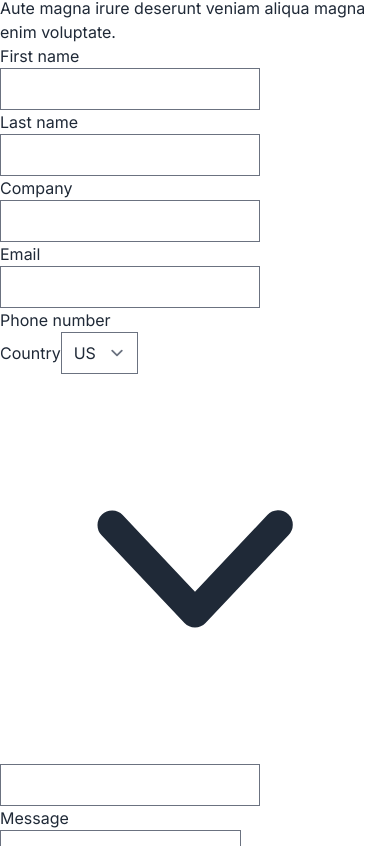
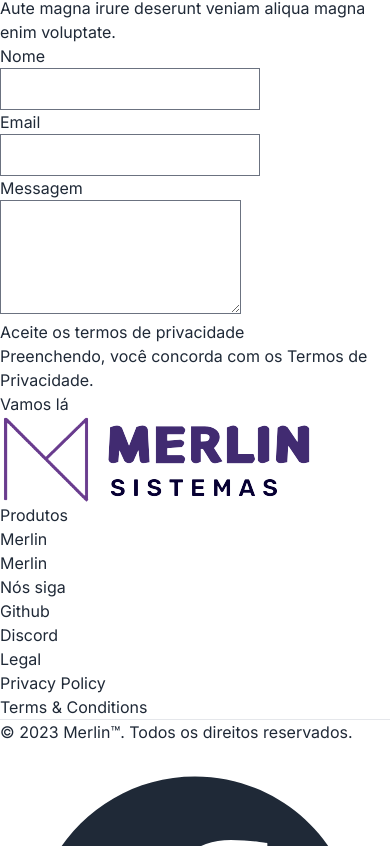
Before and after one commit to edersonff/Merlin-Tech, a Next.js app: page / in a window 390 px wide. Shown: the part 8798-9644 px from the top of the page. Built offline with nearby package versions, Linux system fonts and the light colour scheme.

Commit message:
fix: home form contact

```diff
--- a/src/Components/Home/Contact/index.tsx
+++ b/src/Components/Home/Contact/index.tsx
@@ -10,39 +10,23 @@ export default function HomeContact() {
   const [agreed, setAgreed] = useState(false);
 
   return (
-    <div className="isolate bg-white px-6 py-24 sm:py-32 lg:px-8">
-      <div
-        className="absolute inset-x-0 top-[-10rem] -z-10 transform-gpu overflow-hidden blur-3xl sm:top-[-20rem]"
-        aria-hidden="true"
-      >
-        <div
-          className="relative left-1/2 -z-10 aspect-[1155/678] w-[36.125rem] max-w-none -translate-x-1/2 rotate-[30deg] bg-gradient-to-tr from-[#ff80b5] to-[#9089fc] opacity-30 sm:left-[calc(50%-40rem)] sm:w-[72.1875rem]"
-          style={{
-            clipPath:
-              "polygon(74.1% 44.1%, 100% 61.6%, 97.5% 26.9%, 85.5% 0.1%, 80.7% 2%, 72.5% 32.5%, 60.2% 62.4%, 52.4% 68.1%, 47.5% 58.3%, 45.2% 34.5%, 27.5% 76.7%, 0.1% 64.9%, 17.9% 100%, 27.6% 76.8%, 76.1% 97.7%, 74.1% 44.1%)",
-          }}
-        />
-      </div>
+    <div className="isolate bg-white px-6 py-16 sm:py-24 lg:px-8">
       <div className="mx-auto max-w-2xl text-center">
         <h2 className="text-3xl font-bold tracking-tight text-gray-900 sm:text-4xl">
-          Contact sales
+          Entre em contato
         </h2>
         <p className="mt-2 text-lg leading-8 text-gray-600">
           Aute magna irure deserunt veniam aliqua magna enim voluptate.
         </p>
       </div>
-      <form
-        action="#"
-        method="POST"
-        className="mx-auto mt-16 max-w-xl sm:mt-20"
-      >
-        <div className="grid grid-cols-1 gap-x-8 gap-y-6 sm:grid-cols-2">
+      <form action="#" method="POST" className="mx-auto mt-8 max-w-xl sm:mt-10">
+        <div className="grid grid-cols-1 gap-y-2">
           <div>
             <label
               htmlFor="first-name"
               className="block text-sm font-semibold leading-6 text-gray-900"
             >
-              First name
+              Nome
             </label>
             <div className="mt-2.5">
               <input
@@ -50,40 +34,6 @@ export default function HomeContact() {
                 name="first-name"
                 id="first-name"
                 autoComplete="given-name"
-                className="block w-full rounded-md border-0 px-3.5 py-2 text-gray-900 shadow-sm ring-1 ring-inset ring-gray-300 placeholder:text-gray-400 focus:ring-2 focus:ring-inset focus:ring-indigo-600 sm:text-sm sm:leading-6"
-              />
-            </div>
-          </div>
-          <div>
-            <label
-              htmlFor="last-name"
-              className="block text-sm font-semibold leading-6 text-gray-900"
-            >
-              Last name
-            </label>
-            <div className="mt-2.5">
-              <input
-                type="text"
-                name="last-name"
-                id="last-name"
-                autoComplete="family-name"
-                className="block w-full rounded-md border-0 px-3.5 py-2 text-gray-900 shadow-sm ring-1 ring-inset ring-gray-300 placeholder:text-gray-400 focus:ring-2 focus:ring-inset focus:ring-indigo-600 sm:text-sm sm:leading-6"
-              />
-            </div>
-          </div>
-          <div className="sm:col-span-2">
-            <label
-              htmlFor="company"
-              className="block text-sm font-semibold leading-6 text-gray-900"
-            >
-              Company
-            </label>
-            <div className="mt-2.5">
-              <input
-                type="text"
-                name="company"
-                id="company"
-                autoComplete="organization"
                 className="block w-full rounded-md border-0 px-3.5 py-2 text-gray-900 shadow-sm ring-1 ring-inset ring-gray-300 placeholder:text-gray-400 focus:ring-2 focus:ring-inset focus:ring-indigo-600 sm:text-sm sm:leading-6"
               />
             </div>
@@ -107,45 +57,10 @@ export default function HomeContact() {
           </div>
           <div className="sm:col-span-2">
             <label
-              htmlFor="phone-number"
-              className="block text-sm font-semibold leading-6 text-gray-900"
-            >
-              Phone number
-            </label>
-            <div className="relative mt-2.5">
-              <div className="absolute inset-y-0 left-0 flex items-center">
-                <label htmlFor="country" className="sr-only">
-                  Country
-                </label>
-                <select
-                  id="country"
-                  name="country"
-                  className="h-full rounded-md border-0 bg-transparent bg-none py-0 pl-4 pr-9 text-gray-400 focus:ring-2 focus:ring-inset focus:ring-indigo-600 sm:text-sm"
-                >
-                  <option>US</option>
-                  <option>CA</option>
-                  <option>EU</option>
-                </select>
-                <ChevronDownIcon
-                  className="pointer-events-none absolute right-3 top-0 h-full w-5 text-gray-400"
-                  aria-hidden="true"
-                />
-              </div>
-              <input
-                type="tel"
-                name="phone-number"
-                id="phone-number"
-                autoComplete="tel"
-                className="block w-full rounded-md border-0 px-3.5 py-2 pl-20 text-gray-900 shadow-sm ring-1 ring-inset ring-gray-300 placeholder:text-gray-400 focus:ring-2 focus:ring-inset focus:ring-indigo-600 sm:text-sm sm:leading-6"
-              />
-            </div>
-          </div>
-          <div className="sm:col-span-2">
-            <label
               htmlFor="message"
               className="block text-sm font-semibold leading-6 text-gray-900"
             >
-              Message
+              Messagem
             </label>
             <div className="mt-2.5">
               <textarea
@@ -167,7 +82,7 @@ export default function HomeContact() {
                   "flex w-8 flex-none cursor-pointer rounded-full p-px ring-1 ring-inset ring-gray-900/5 transition-colors duration-200 ease-in-out focus-visible:outline focus-visible:outline-2 focus-visible:outline-offset-2 focus-visible:outline-indigo-600"
                 )}
               >
-                <span className="sr-only">Agree to policies</span>
+                <span className="sr-only">Aceite os termos de privacidade</span>
                 <span
                   aria-hidden="true"
                   className={classNames(
@@ -178,9 +93,9 @@ export default function HomeContact() {
               </Switch>
             </div>
             <Switch.Label className="text-sm leading-6 text-gray-600">
-              By selecting this, you agree to our{" "}
+              Preenchendo, você concorda com os&nbsp;
               <a href="#" className="font-semibold text-indigo-600">
-                privacy&nbsp;policy
+                Termos de Privacidade
               </a>
               .
             </Switch.Label>
@@ -191,7 +106,7 @@ export default function HomeContact() {
             type="submit"
             className="block w-full rounded-md bg-indigo-600 px-3.5 py-2.5 text-center text-sm font-semibold text-white shadow-sm hover:bg-indigo-500 focus-visible:outline focus-visible:outline-2 focus-visible:outline-offset-2 focus-visible:outline-indigo-600"
           >
-            Let's talk
+            Vamos lá
           </button>
         </div>
       </form>
```
